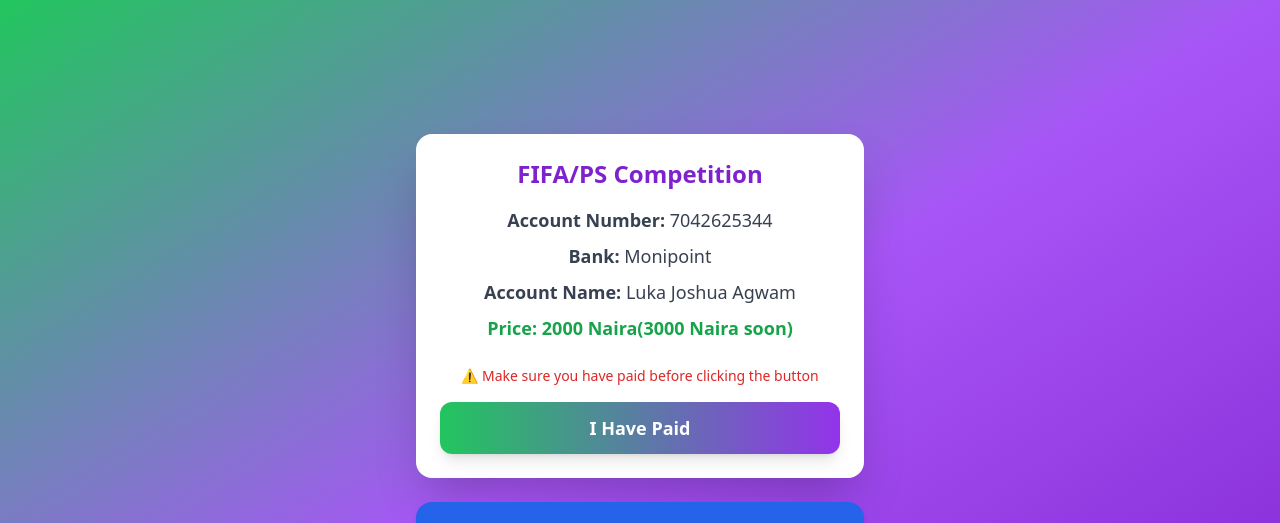
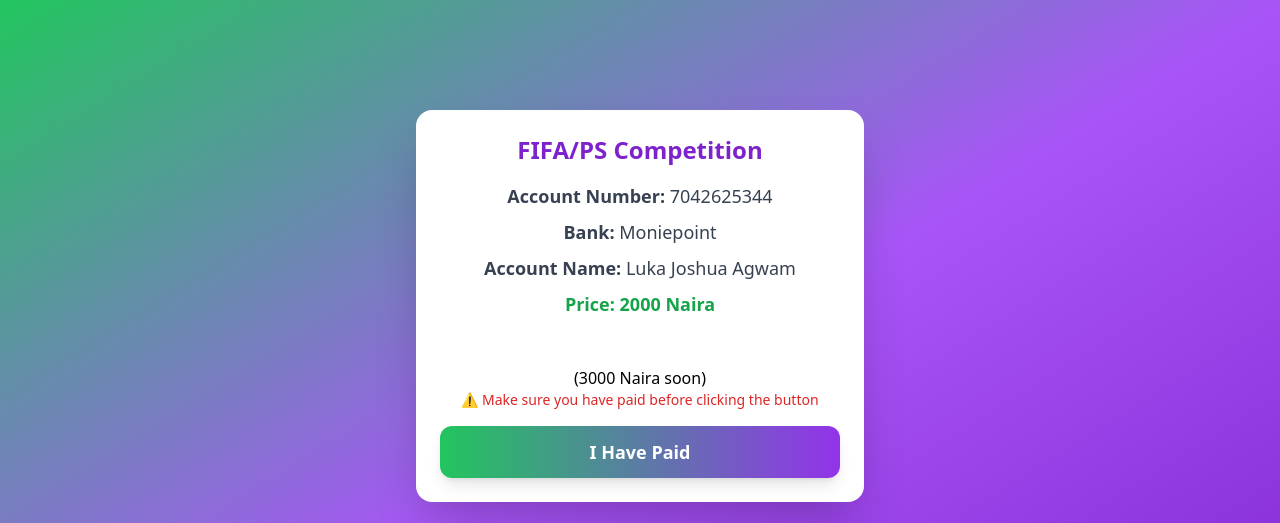
Before and after one commit to DestinyTch/fifa, a plain HTML site: page index.html in a window 1280 px wide. Shown: the top 523 px of the page. Drawn offline with nearby package versions, Linux system fonts and the light colour scheme.

Commit message:
Update index.html

```diff
--- a/index.html
+++ b/index.html
@@ -17,9 +17,10 @@
   <div id="card" class="bg-white max-w-md w-full rounded-2xl shadow-2xl p-6 text-center transform scale-95 opacity-0">
     <h1 class="text-2xl font-bold text-purple-700 mb-4">FIFA/PS Competition</h1>
     <p class="text-lg text-gray-700 mb-2"><span class="font-semibold">Account Number:</span> 7042625344</p>
-    <p class="text-lg text-gray-700 mb-2"><span class="font-semibold">Bank:</span> Monipoint</p>
+    <p class="text-lg text-gray-700 mb-2"><span class="font-semibold">Bank:</span> Moniepoint</p>
     <p class="text-lg text-gray-700 mb-2"><span class="font-semibold">Account Name:</span> Luka Joshua Agwam</p>
-    <p class="text-lg text-green-600 font-bold mb-6">Price: 2000 Naira(3000 Naira soon)</p>
+    <p class="text-lg text-green-600 font-bold mb-6">Price: 2000 Naira</p>
+<br> (3000 Naira soon)
 
     <p class="text-sm text-red-600 font-medium mb-4">⚠️ Make sure you have paid before clicking the button</p>
 
```
